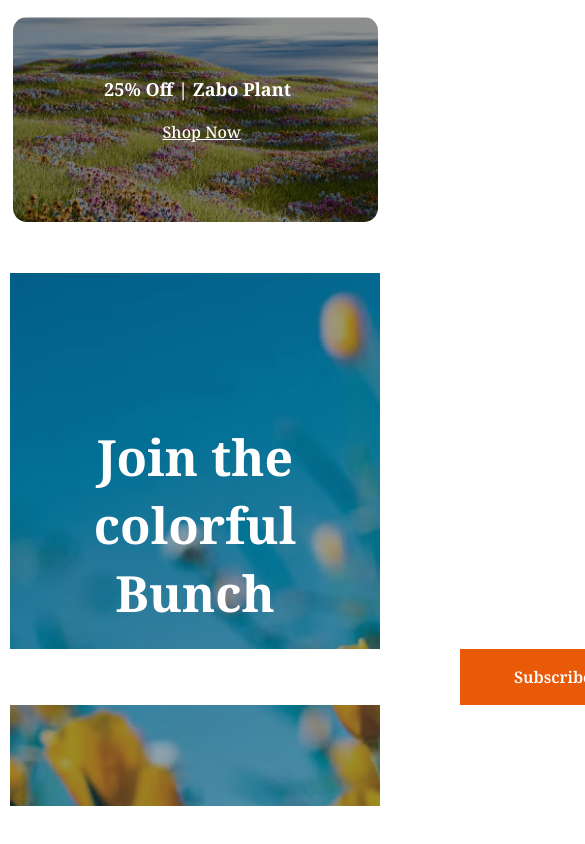
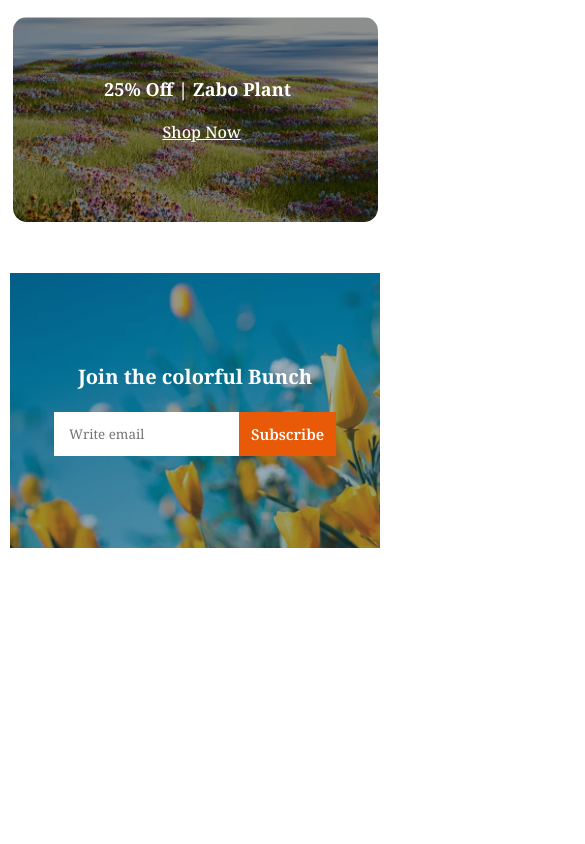
Before and after one commit to SowvikSuvo/phero-Assignment-2, a plain HTML site: page index.html in a window 390 px wide. Shown: the part 3906-4750 px from the top of the page, 585 px wide, since content can reach past the window. After the commit the page ends 4554 px from the top, so only its background shows below. Drawn offline with Linux system fonts and the light colour scheme.

Commit message:
Responsive for mobile  join email section

```diff
--- a/style.css
+++ b/style.css
@@ -289,7 +289,6 @@ img {
   display: flex;
   align-items: center;
   justify-content: center;
-  gap: 0px;
 }
 .input-btn input {
   border: none;
@@ -421,4 +420,27 @@ img {
   .left {
     margin-bottom: 45px;
   }
+
+  .email-content h1 {
+    font-size: 20px;
+  }
+  #email {
+    padding: 13px 14px 13px 15px;
+  }
+  .email-content .btn-primary-subs {
+    padding: 12px 12px 12px 12px;
+    font-size: 15px;
+    font-weight: 600;
+  }
+  .news-section {
+    background-image: url(./assets/news-letter-bg.png);
+    background-repeat: no-repeat;
+    background-size: cover;
+    width: 100%;
+    height: 275px;
+  }
+  .email-content {
+    text-align: center;
+    top: 90px;
+  }
 }
```
